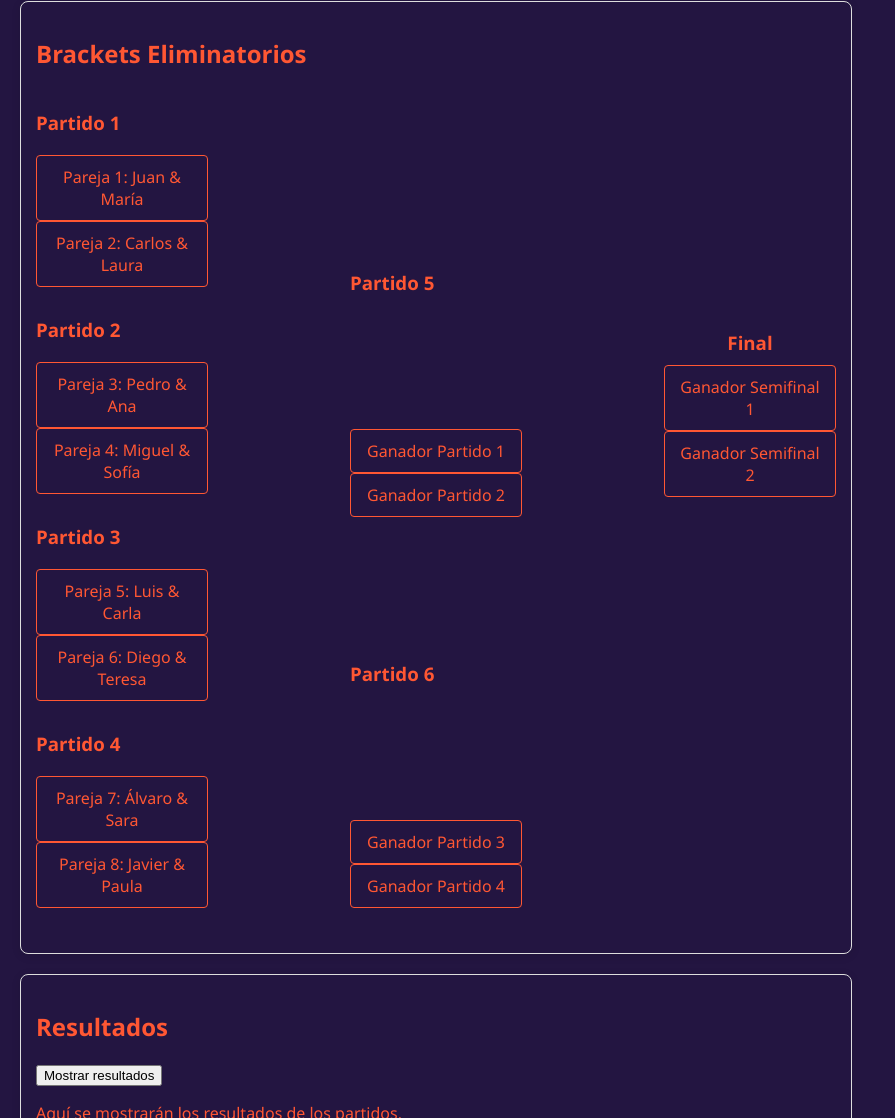
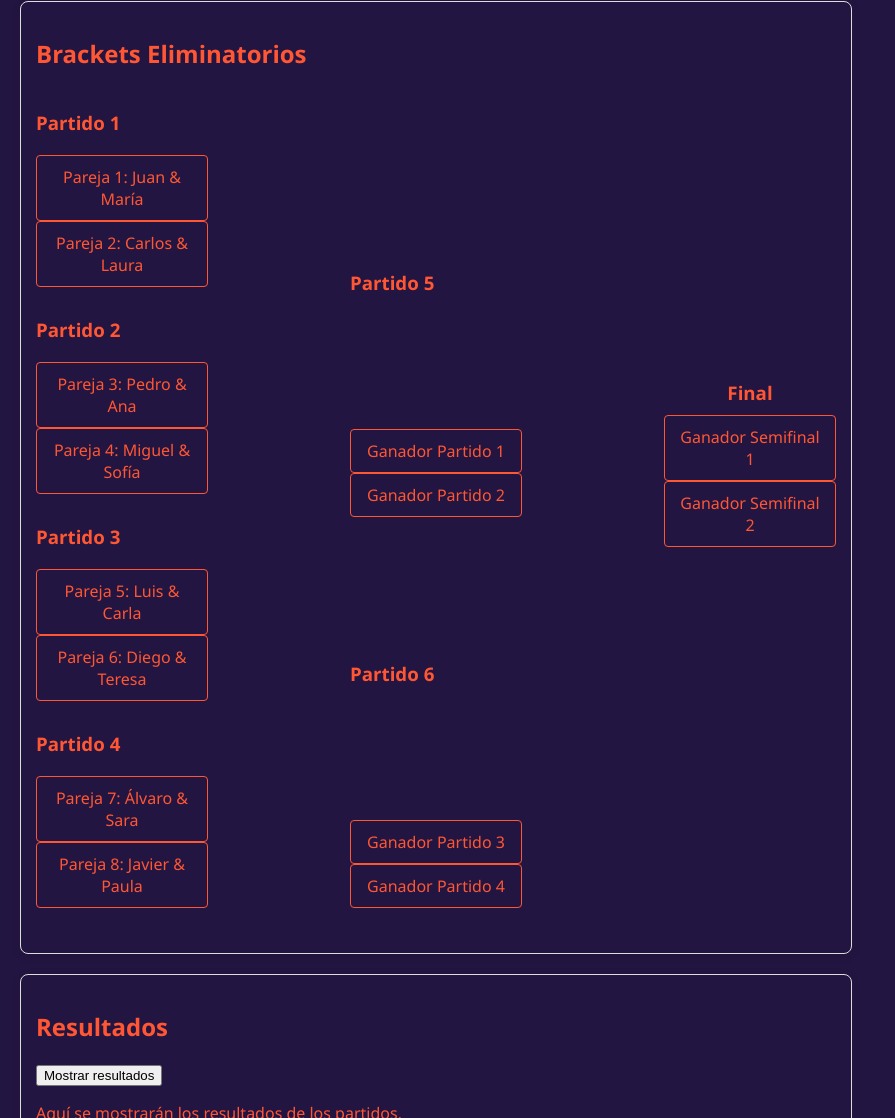
Before and after one commit to FernandoPertusa/TorneoClauV2, a plain HTML site: page index.html in a window 1280 px wide. Shown: the part 428-1546 px from the top of the page, without its empty margins (0-895 px from the left). Drawn offline with Linux system fonts and the light colour scheme.

Commit message:
cambio estructura bracket

```diff
--- a/styles.css
+++ b/styles.css
@@ -71,6 +71,6 @@ h3 {
 
 /* Ajustes para la columna de la derecha */
 .final {
-    margin-top: 220px; /* Bajado más para alinear la final con los partidos */
+    margin-top: 270px; /* Bajado más para alinear la final con los partidos */
     text-align: center;
 }
```
